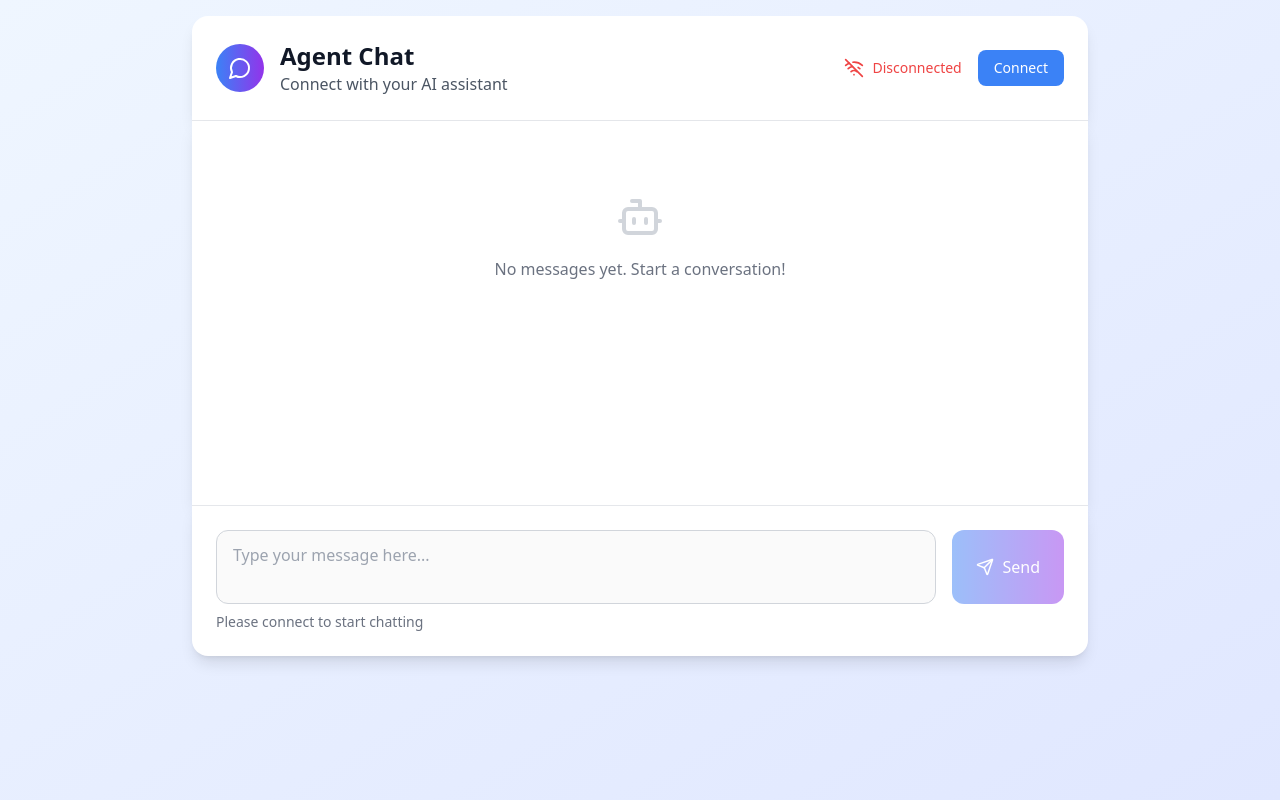
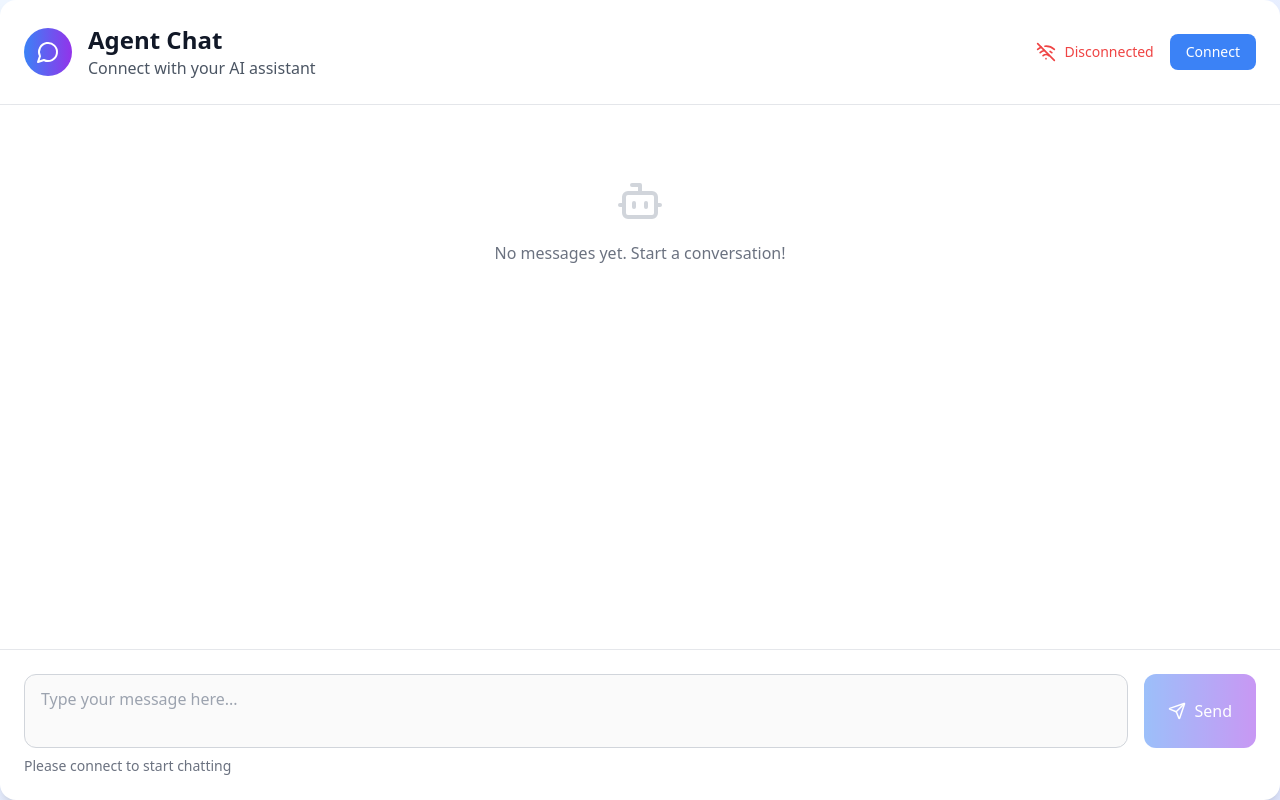
Before and after one commit to karanpathakkp/MultipurposeAgentFRONT, a React (Vite) app: page / in a window 1280 px wide. Built offline with nearby package versions, Linux system fonts and the light colour scheme.

Commit message:
improved

```diff
--- a/src/App.css
+++ b/src/App.css
@@ -1,8 +1,43 @@
 #root {
-  max-width: 1280px;
-  margin: 0 auto;
-  padding: 2rem;
-  text-align: center;
+  width: 100%;
+  margin: 0;
+  padding: 0;
+}
+
+/* Stylish popping dots typing indicator */
+.typing-bubble {
+  display: inline-flex;
+  align-items: center;
+  gap: 6px;
+  height: 18px;
+}
+
+.typing-dot {
+  width: 6px;
+  height: 6px;
+  background-color: #6b7280; /* gray-500 */
+  border-radius: 9999px;
+  display: inline-block;
+  animation: typing-pop 1.2s infinite ease-in-out;
+}
+
+.typing-dot:nth-child(2) {
+  animation-delay: 0.15s;
+}
+
+.typing-dot:nth-child(3) {
+  animation-delay: 0.3s;
+}
+
+@keyframes typing-pop {
+  0%, 60%, 100% {
+    transform: translateY(0) scale(1);
+    opacity: 0.5;
+  }
+  30% {
+    transform: translateY(-4px) scale(1.15);
+    opacity: 1;
+  }
 }
 
 /* Excel-like table styles */
--- a/src/App.jsx
+++ b/src/App.jsx
@@ -1,4 +1,5 @@
 import React, { useState, useEffect, useRef } from 'react';
+import './App.css';
 import { Send, MessageCircle, User, Bot, Wifi, WifiOff } from 'lucide-react';
 
 const ChatApp = () => {
@@ -70,7 +71,6 @@ const ChatApp = () => {
 
     newSocket.onmessage = (event) => {
       console.log('Received message:', event.data);
-      setIsTyping(false);
 
       // Try to parse JSON message, fallback to plain text
       let messageContent = event.data;
@@ -101,11 +101,18 @@ const ChatApp = () => {
       // If message contains <contact> block(s), render each as a dedicated card
       const contacts = parseContacts(messageContent);
       if (contacts.length > 0) {
+        // Stop typing only when real payload arrives
+        setIsTyping(false);
         setMessages(prev => [
           ...prev,
           ...contacts.map(contact => ({ type: 'contact', contact, timestamp: new Date() }))
         ]);
         return; // do not also add raw text
+      }
+
+      // For bot text messages, also stop typing
+      if (messageType !== 'user' && messageType !== 'system') {
+        setIsTyping(false);
       }
 
       setMessages(prev => [...prev, {
@@ -197,8 +204,8 @@ const ChatApp = () => {
   };
 
   return (
-    <div className="min-h-screen bg-gradient-to-br from-blue-50 to-indigo-100 p-4">
-      <div className="max-w-4xl mx-auto">
+    <div className="min-h-screen h-screen w-screen bg-gradient-to-br from-blue-50 to-indigo-100 p-0 m-0">
+      <div className="h-full w-full flex flex-col">
         {/* Header */}
         <div className="bg-white rounded-t-2xl shadow-lg border-b border-gray-200 p-6">
           <div className="flex items-center justify-between">
@@ -255,7 +262,7 @@ const ChatApp = () => {
         </div>
 
         {/* Messages Container */}
-        <div className="bg-white shadow-lg h-96 overflow-y-auto">
+        <div className="bg-white shadow-lg flex-1 overflow-y-auto">
           <div className="p-6 space-y-4">
             {messages.length === 0 ? (
               <div className="text-center py-12">
@@ -330,10 +337,10 @@ const ChatApp = () => {
                     <Bot className="text-white" size={16} />
                   </div>
                   <div className="bg-gray-100 rounded-2xl px-4 py-2">
-                    <div className="flex gap-1">
-                      <div className="w-2 h-2 bg-gray-400 rounded-full animate-bounce"></div>
-                      <div className="w-2 h-2 bg-gray-400 rounded-full animate-bounce" style={{ animationDelay: '0.1s' }}></div>
-                      <div className="w-2 h-2 bg-gray-400 rounded-full animate-bounce" style={{ animationDelay: '0.2s' }}></div>
+                    <div className="typing-bubble" aria-label="thinking">
+                      <span className="typing-dot"></span>
+                      <span className="typing-dot"></span>
+                      <span className="typing-dot"></span>
                     </div>
                   </div>
                 </div>
```
